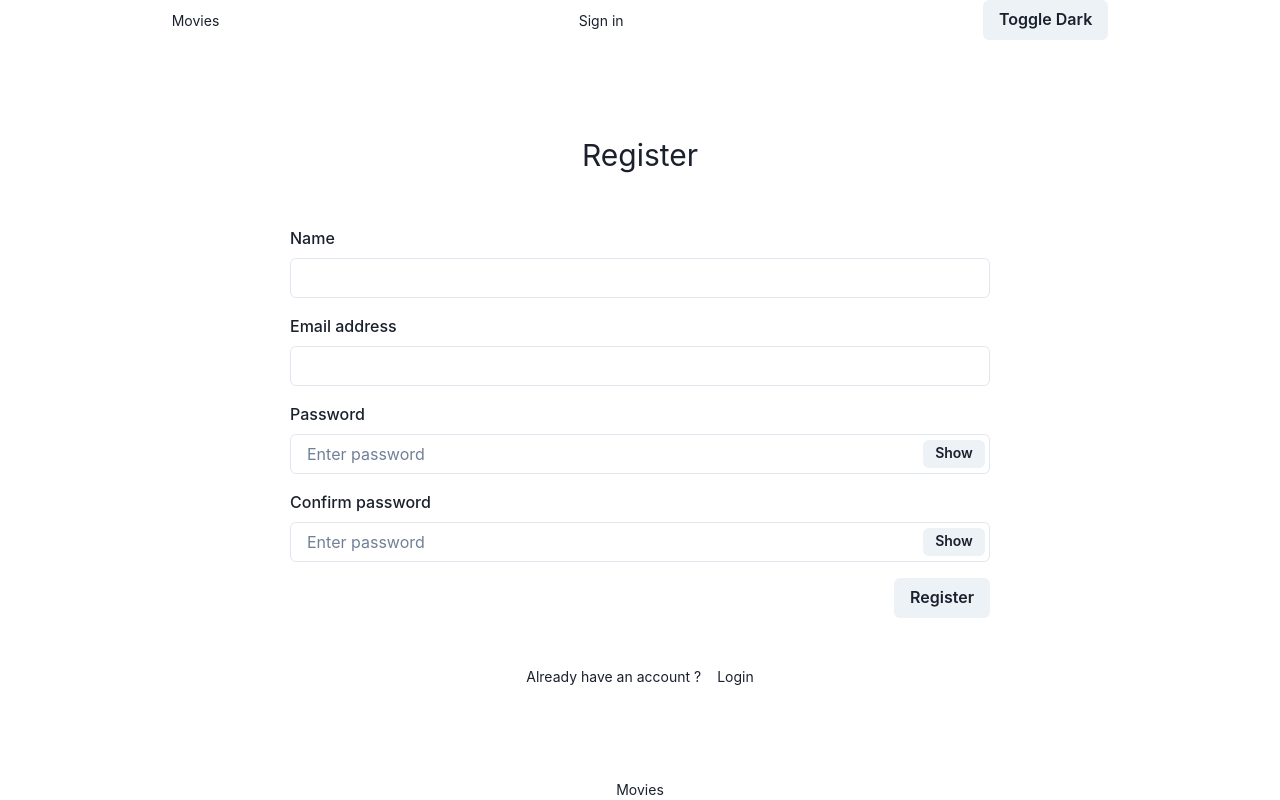
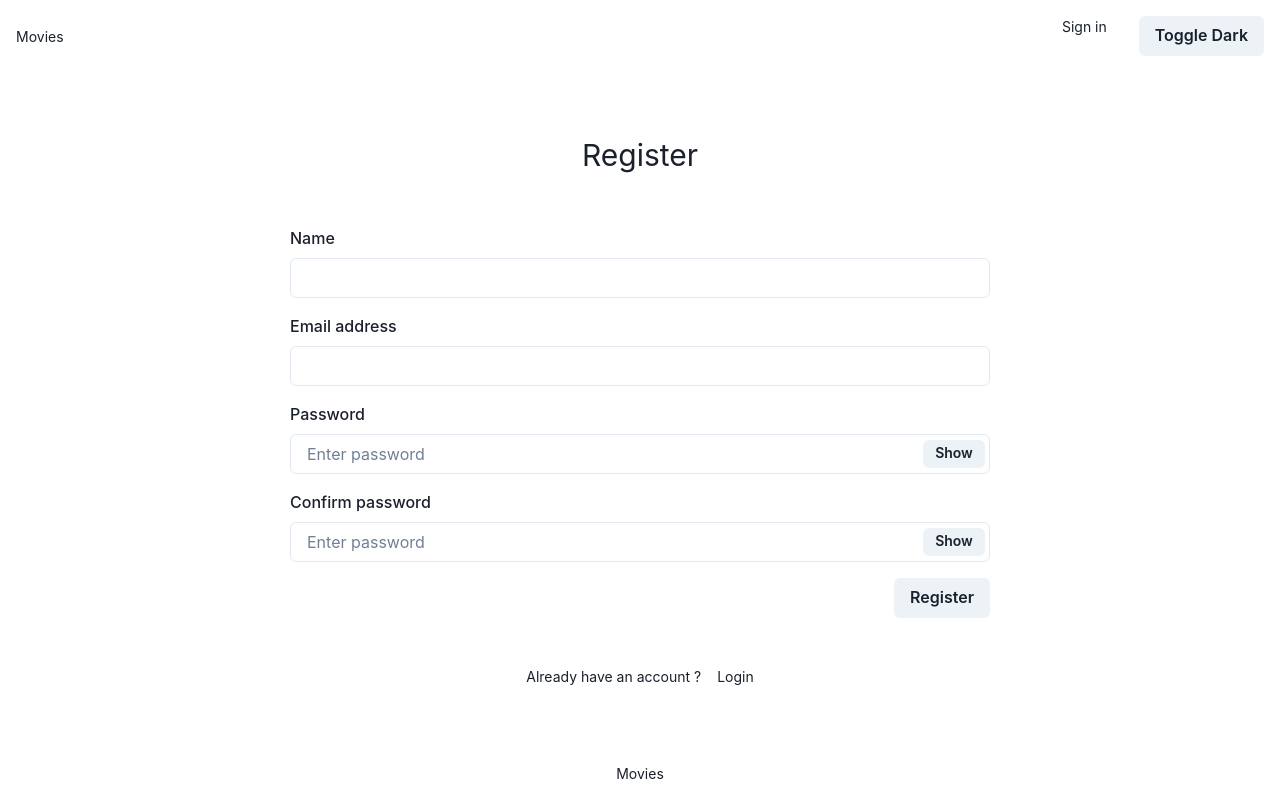
Before and after one commit to sergiycheck/movies-nextjs-app, a Next.js app: page /auth/register in a window 1280 px wide. Built offline with nearby package versions, Linux system fonts and the light colour scheme; no server answers.

Commit message:
created separate filters component, add deps

```diff
--- a/src/components/layout.tsx
+++ b/src/components/layout.tsx
@@ -31,19 +31,49 @@ function Navbar() {
 
   return (
     <Box as="nav">
-      <Flex as="ul" align="center" justify="space-around" gap="1rem">
-        <StyledLink href="/">Movies</StyledLink>
+      <Container maxW="1300px">
+        <Flex
+          as="ul"
+          align="center"
+          justify="space-between"
+          gap="1rem"
+          paddingBottom="1rem"
+          paddingTop="1rem"
+          sx={{
+            "@media screen and (max-width: 768px)": {
+              flexDirection: "column",
+            },
+          }}
+        >
+          <StyledLink href="/">Movies</StyledLink>
 
-        {renderedAuthPart}
-        <ColorModeToggler />
-      </Flex>
+          <Flex
+            gap="2rem"
+            sx={{
+              "@media screen and (max-width: 768px)": {
+                flexDirection: "column",
+              },
+            }}
+          >
+            {renderedAuthPart}
+            <ColorModeToggler />
+          </Flex>
+        </Flex>
+      </Container>
     </Box>
   );
 }
 
 function Footer() {
   return (
-    <Flex as="ul" align="center" justify="center" gap="1rem">
+    <Flex
+      as="ul"
+      align="center"
+      justify="center"
+      gap="1rem"
+      paddingBottom="1rem"
+      paddingTop="1rem"
+    >
       <StyledLink href="/">Movies</StyledLink>
     </Flex>
   );
--- a/src/pages/_app.tsx
+++ b/src/pages/_app.tsx
@@ -1,17 +1,44 @@
-import "@/styles/globals.css";
 import type { AppProps } from "next/app";
 import Layout from "@/components/layout";
 import { Chakra } from "@/Chakra";
 import { SessionProvider } from "next-auth/react";
+import {
+  Hydrate,
+  QueryClient,
+  QueryClientProvider,
+} from "@tanstack/react-query";
+
+import "@/styles/globals.css";
+import React from "react";
+
+export function getNewDefaultQueryClient() {
+  return new QueryClient({
+    defaultOptions: {
+      queries: {
+        refetchOnWindowFocus: false,
+      },
+    },
+  });
+}
 
 export default function App({ Component, pageProps }: AppProps) {
+  const [queryClient] = React.useState(() => getNewDefaultQueryClient());
+
   return (
-    <Chakra cookies={pageProps.cookies}>
-      <SessionProvider session={pageProps.session}>
-        <Layout>
-          <Component {...pageProps} />
-        </Layout>
-      </SessionProvider>
-    </Chakra>
+    // next-auth session
+    <SessionProvider session={pageProps.session}>
+      {/*tankstack query with ssr  */}
+      <QueryClientProvider client={queryClient}>
+        <Hydrate state={pageProps.dehydratedState}>
+          {/* styling */}
+          <Chakra cookies={pageProps.cookies}>
+            <Layout>
+              {/* app */}
+              <Component {...pageProps} />
+            </Layout>
+          </Chakra>
+        </Hydrate>
+      </QueryClientProvider>
+    </SessionProvider>
   );
 }
```
Also changed, not shown: package.json (+7 -1 lines), src/components/features/movies/filters.tsx (added, +85 -0 lines), src/pages/index.tsx (+14 -16 lines), 1 other file (tests, documents, lock files or other folders).
